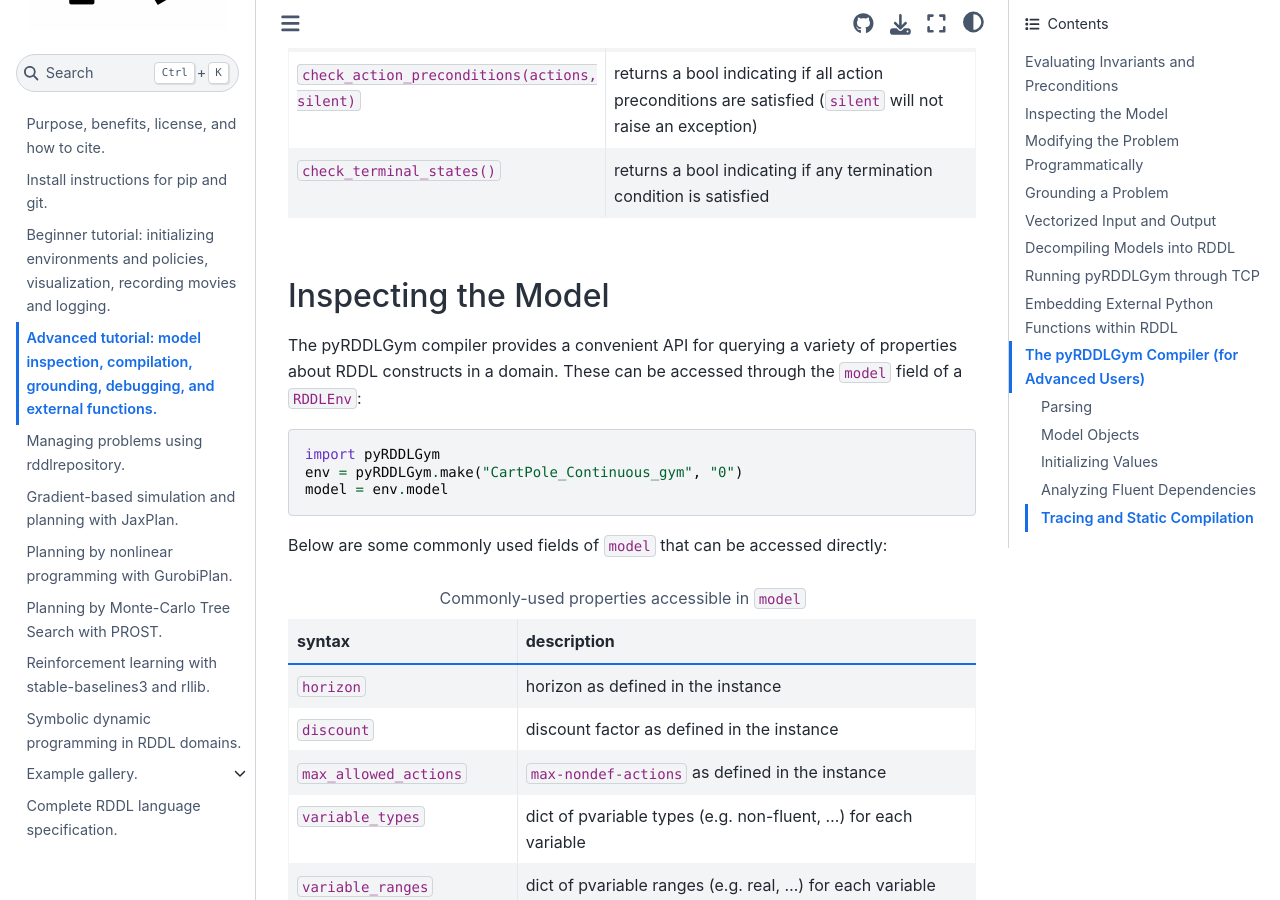
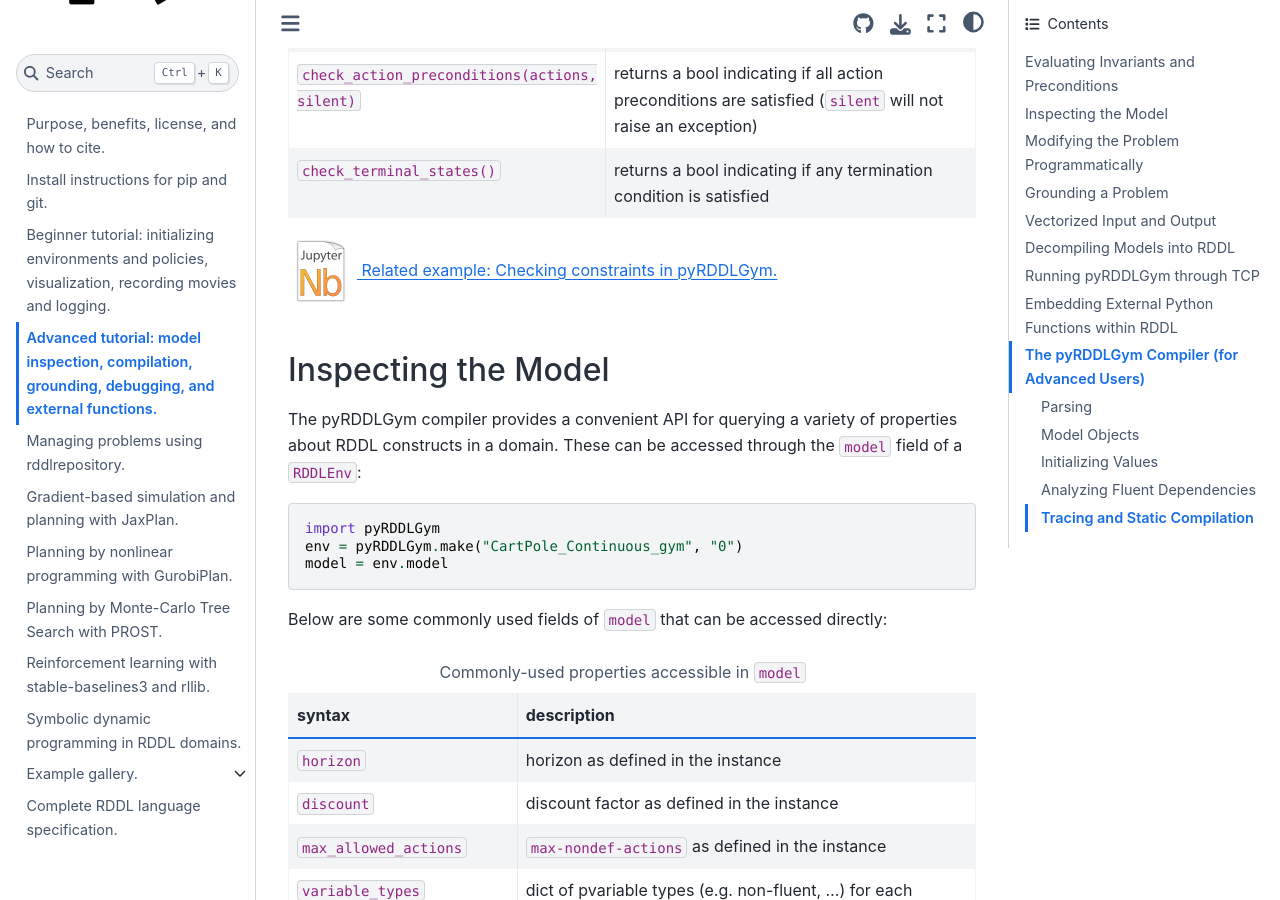
Before and after one commit to pyrddlgym-project/pyRDDLGym, a Sphinx documentation site: the page built from docs/start2.rst, in a window 1280 px wide and 900 px high, scrolled down 828 px. Built offline with Sphinx 7.4.7 and the Sphinx Book theme 1.1.4, drawn with Linux system fonts in a browser that asks for light colours; pages that are not in the unit, such as notebooks, are missing from menus.

Commit message:
Added checking constraints notebook example

```diff
--- a/docs/examples.rst
+++ b/docs/examples.rst
@@ -11,6 +11,7 @@ pyRDDLGym
    notebooks/simulating_pyrddlgym_custom_policy
    notebooks/recording_movies_in_pyrddlgym
    notebooks/building_custom_visualizer_with_pyrddlgym
+   notebooks/checking_constraints_in_pyrddlgym
    notebooks/grounding_a_problem_with_pyrddlgym
    notebooks/extracting_info_from_compiled_model_with_pyrddlgym
    notebooks/analyzing_fluent_dependencies
--- a/docs/start2.rst
+++ b/docs/start2.rst
@@ -40,6 +40,13 @@ Below are the commonly used functions of ``sampler`` that can be accessed direct
      - returns a bool indicating if all action preconditions are satisfied (``silent`` will not raise an exception)
    * - ``check_terminal_states()``
      - returns a bool indicating if any termination condition is satisfied
+
+.. raw:: html
+
+   <a href="notebooks/checking_constraints_in_pyrddlgym.html">
+       <img src="_static/notebook_icon.png" alt="Jupyter Notebook" style="width:64px;height:64px;margin-right:5px;margin-top:5px;margin-bottom:5px;">
+       Related example: Checking constraints in pyRDDLGym.
+   </a>
 
 
 Inspecting the Model
```
Also changed, not shown: docs/notebooks/checking_constraints_in_pyrddlgym.ipynb (added).
